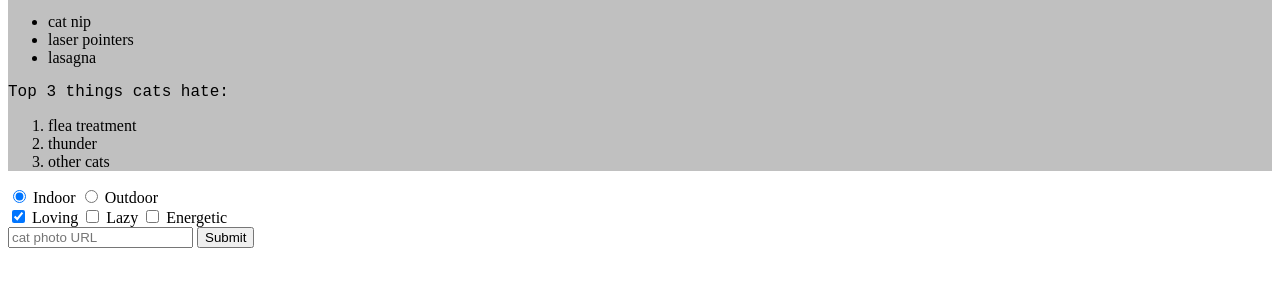
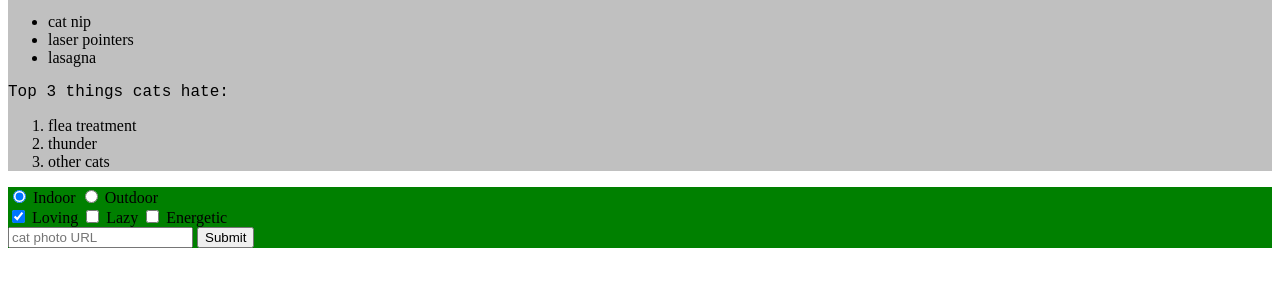
Before and after one commit to AnnaKowalewskaja/freeCodeCamp, a plain HTML site: page index.html in a window 1280 px wide. Shown: the part 240-526 px from the top of the page. Drawn offline with Linux system fonts and the light colour scheme.

Commit message:
fix:styles for form

```diff
--- a/index.html
+++ b/index.html
@@ -35,10 +35,13 @@
   .silver-background {
     background-color: silver;
   }
+
+  #cat-photo-form{
+    background-color:green;
+  }
   </style>
 </head>
 <body>
-
 
 
 <h2 class="red-text">CatPhotoApp</h2>
@@ -62,7 +65,7 @@
     </ol>
   </div>
 
-  <form action="https://freecatphotoapp.com/submit-cat-photo">
+  <form action="https://freecatphotoapp.com/submit-cat-photo" id="cat-photo-form">
     <label><input type="radio" name="indoor-outdoor" checked> Indoor</label>
     <label><input type="radio" name="indoor-outdoor"> Outdoor</label><br>
     <label><input type="checkbox" name="personality" checked> Loving</label>
```
Lines whose indentation alone changed are shown as unchanged.
